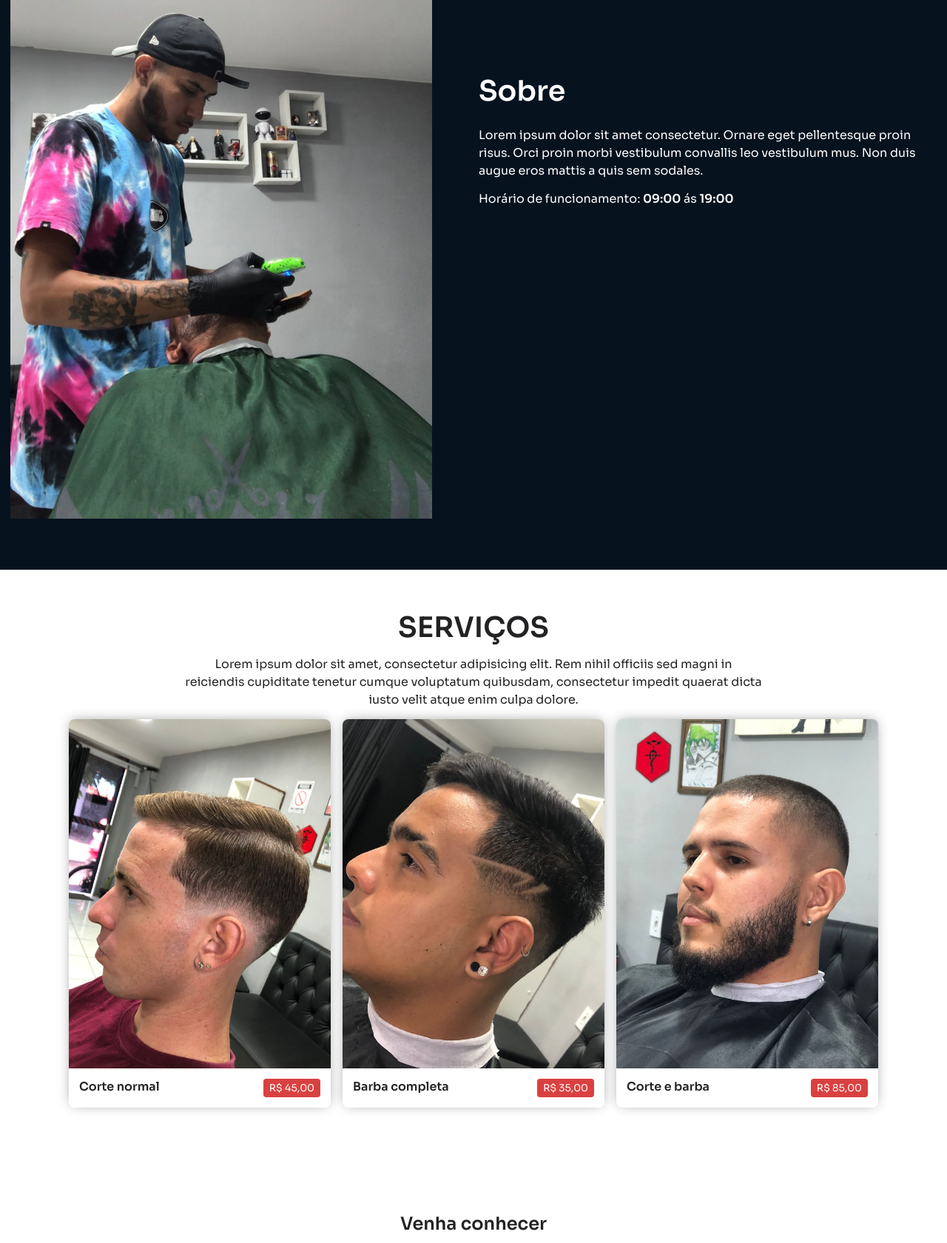
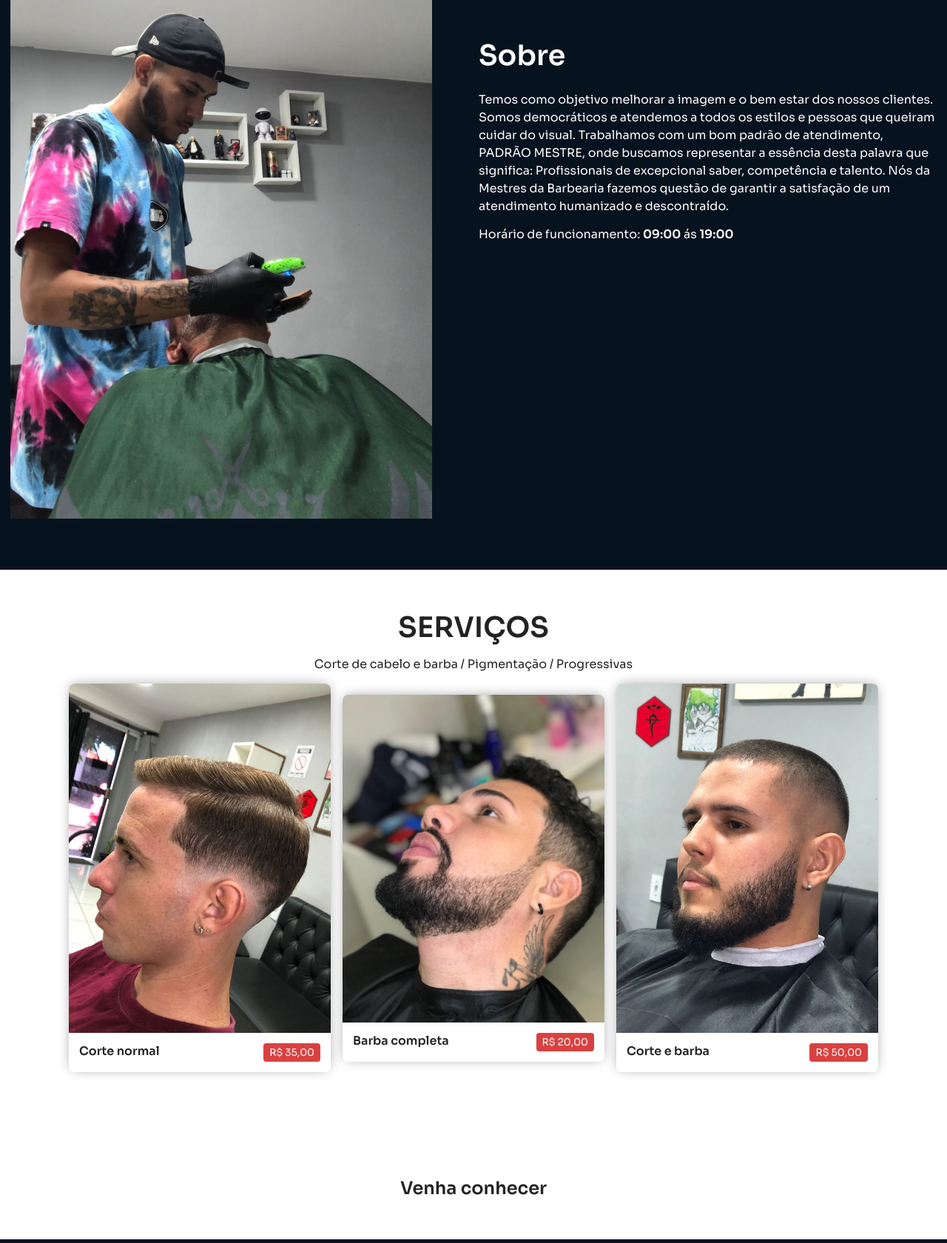
Before and after one commit to Willianpimenta/sitearquitetura, a plain HTML site: page index.html in a window 1280 px wide. Shown: the part 1180-2860 px from the top of the page at 74% size. Drawn offline with nearby package versions, Linux system fonts and the light colour scheme; grey boxes are pictures that could not be loaded.

Commit message:
Finalizado
entregue

```diff
--- a/index.html
+++ b/index.html
@@ -54,7 +54,7 @@
         <h1>ESTILO É UM REFLEXO DA SUA ATITUDE E SUA PERSONALIDADE.</h1>
         <p>Horário de funcionamento: 09:00 ás 19:00</p>
         <a
-          href="https://api.whatsapp.com/send?phone=558581216305&text=Quero%20Agendar%20um%20Horario%20hoje!"
+          href="https://api.whatsapp.com/send?phone=558581216305&text=Quero%20Agendar%20um%20Horario%20!"
           class="button-contact"
           target="_blank"
         >
@@ -81,7 +81,13 @@
         data-aos="zoom-out-left" data-aos-delay="250"
       >
         <h2>Sobre</h2>
-        <p>Lorem ipsum dolor sit amet consectetur. Ornare eget pellentesque proin risus. Orci proin morbi vestibulum convallis leo vestibulum mus. Non duis augue eros mattis a quis sem sodales.</p>
+        <p>Temos como objetivo melhorar a imagem e o bem estar dos nossos clientes.
+
+          Somos democráticos e atendemos a todos os estilos e pessoas que queiram cuidar do visual.
+
+            Trabalhamos com um bom padrão de atendimento, PADRÃO MESTRE, onde buscamos representar a essência desta palavra que significa:
+
+          Profissionais de excepcional saber, competência e talento. Nós da Mestres da Barbearia fazemos questão de garantir a satisfação de um atendimento humanizado e descontraído.</p>
         <p>Horário de funcionamento: <strong>09:00</strong> ás <strong>19:00</strong></p>
       </div>
 
@@ -94,7 +100,7 @@
 
     <div class="services-content container">
       <h2>Serviços</h2>
-      <p>Lorem ipsum dolor sit amet, consectetur adipisicing elit. Rem nihil officiis sed magni in reiciendis cupiditate tenetur cumque voluptatum quibusdam, consectetur impedit quaerat dicta iusto velit atque enim culpa dolore.</p>
+      <p>Corte de cabelo e barba / Pigmentação / Progressivas</p>
     </div>
 
     <section class="haircuts">
@@ -107,20 +113,20 @@
         <div class="haircut-info">
           <strong>Corte normal</strong>
           <button>
-            R$ 45,00
+            R$ 35,00
           </button>
         </div>
       </div>
 
       <div class="haircut" data-aos="fade-up" data-aos-delay="250">
         <img
-          src="assets/cabelo style.jpg"
+          src="assets/132774764_155681263007189_1193195262398102976_n.jpg"
           alt="Barba completa"
         />
         <div class="haircut-info">
           <strong>Barba completa</strong>
           <button>
-            R$ 35,00
+            R$ 20,00
           </button>
         </div>
       </div>
@@ -133,7 +139,7 @@
         <div class="haircut-info">
           <strong>Corte e barba</strong>
           <button>
-            R$ 85,00
+            R$ 50,00
           </button>
         </div>
       </div>
@@ -178,7 +184,7 @@
   <!-- Button Whatsapp -->
 
   <a
-   href="https://api.whatsapp.com/send?phone=558591344365&text=Quero%20fazer%20um%20orçamento%20hoje!"
+   href="https://api.whatsapp.com/send?phone=558591344365&text=Quero%20fazer%20um%20orçamento%20!"
    class="btn-whatsapp"
    target="_blank"
    data-aos="zoom-in-up" data-aos-delay="400"
```
Also changed, not shown: assets/132774764_155681263007189_1193195262398102976_n.jpg (added).
